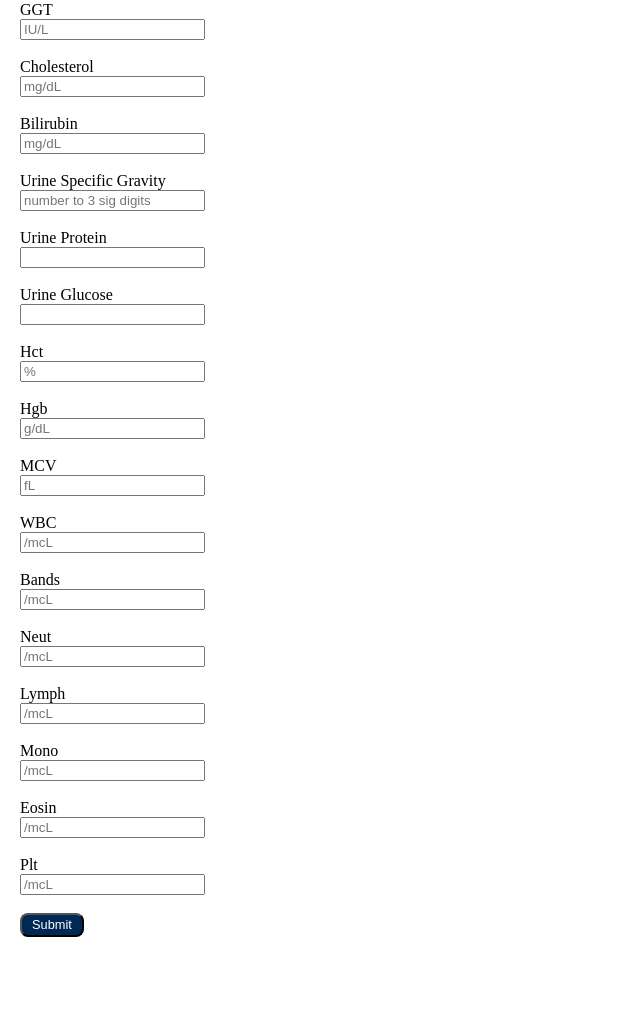
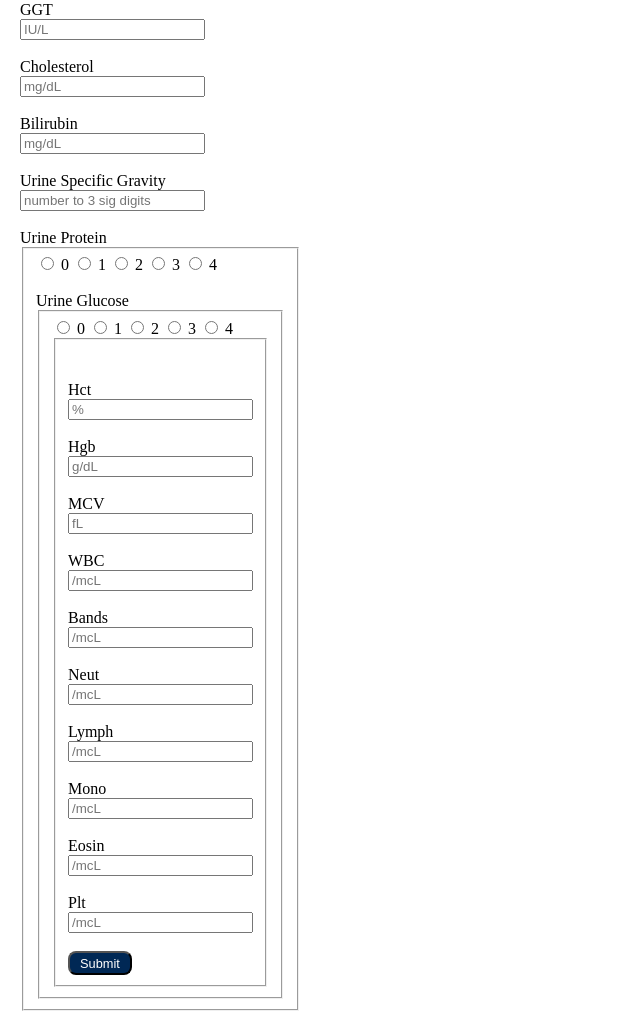
Before and after one commit to Camerooooon/lepto-classifier-frontend, a Flask app: page / in a window 1280 px wide; the page is wider, and only the part inside the window is pictured. Shown: the part 1544-2555 px from the top of that part, without its empty margins (0-640 px from the left). Before the commit the page ends 2481 px from the top of that part, so only its background shows below. Run offline with Flask 2, Linux system fonts and the light colour scheme.

Commit message:
Switch to radio button input

```diff
--- a/templates/index.html
+++ b/templates/index.html
@@ -121,33 +121,31 @@
 				<input type="text" name="Urine Specific Gravity" placeholder="number to 3 sig digits" step=".01">
 				<br><br>
 				<label>Urine Protein</label><br>
-				<input type="number" name="Urine Protein" step="1">
-				<!-- <input type="checkbox" name="up" value="0">
+				<fieldset>
+					<input type="radio" name="Urine Protein" value="0">
 					<label for="0"> 0</label><span class="tab"></span>
-				<input type="checkbox" name="up" value="1">
+					<input type="radio" name="Urine Protein" value="1">
 					<label for="1"> 1</label><span class="tab"></span>
-				<input type="checkbox" name="up" value="2">
+					<input type="radio" name="Urine Protein" value="2">
 					<label for="2"> 2</label><span class="tab"></span>
-				<input type="checkbox" name="up" value="3">
+					<input type="radio" name="Urine Protein" value="3">
 					<label for="3"> 3</label><span class="tab"></span>
-				<input type="checkbox" name="up" value="4">
+					<input type="radio" name="Urine Protein" value="4">
 					<label for="4"> 4</label>
-				-->
 				<br><br>
 				<label>Urine Glucose</label><br>
-				<input type="number" name="Urine Glucose" step="1">
-				<!--
-				<input type="checkbox" name="up" value="0">
+				<fieldset>
+					<input type="radio" name="Urine Glucose" value="0">
 					<label for="0"> 0</label><span class="tab"></span>
-				<input type="checkbox" name="up" value="1">
+					<input type="radio" name="Urine Glucose" value="1">
 					<label for="1"> 1</label><span class="tab"></span>
-				<input type="checkbox" name="up" value="2">
+					<input type="radio" name="Urine Glucose" value="2">
 					<label for="2"> 2</label><span class="tab"></span>
-				<input type="checkbox" name="up" value="3">
+					<input type="radio" name="Urine Glucose" value="3">
 					<label for="3"> 3</label><span class="tab"></span>
-				<input type="checkbox" name="up" value="4">
+					<input type="radio" name="Urine Glucose" value="4">
 					<label for="4"> 4</label>
-				-->
+				<fieldset>
 				<br><br>
 				<label for="Hct">Hct</label>
 				<input type="number" name="Hct" placeholder="%" step=".01">
```
Lines whose indentation alone changed are shown as unchanged.
